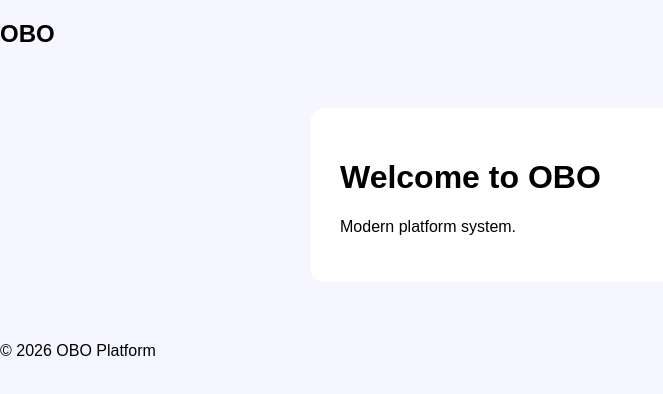
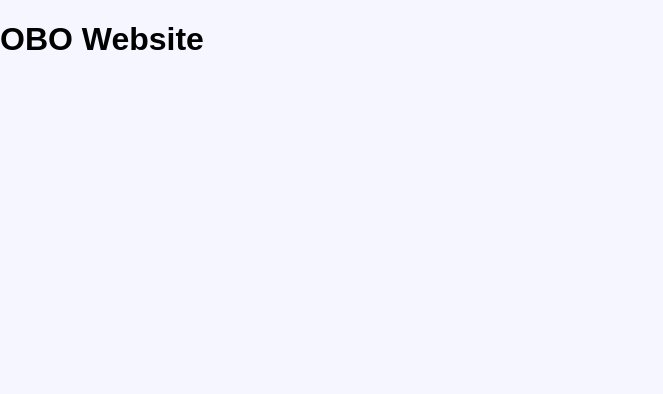
Before and after one commit to more2024y-dotcom/OBO-Website, a React (Vite) app: page / in a window 1280 px wide. Shown: the top 394 px of the page, without its empty margins (0-663 px from the left). Built offline with nearby package versions, Linux system fonts and the light colour scheme.

Commit message:
Update App.jsx

```diff
--- a/src/App.jsx
+++ b/src/App.jsx
@@ -1,28 +1,7 @@
-import { Routes, Route } from "react-router-dom";
-
-import Home from "./pages/Home.jsx";
-import Login from "./pages/Login.jsx";
-import Register from "./pages/Register.jsx";
-import Dashboard from "./pages/Dashboard.jsx";
-
-import Navbar from "./components/Navbar.jsx";
-import Footer from "./components/Footer.jsx";
-
-function App() {
+export default function App() {
   return (
-    <>
-      <Navbar />
-
-      <Routes>
-        <Route path="/" element={<Home />} />
-        <Route path="/login" element={<Login />} />
-        <Route path="/register" element={<Register />} />
-        <Route path="/dashboard" element={<Dashboard />} />
-      </Routes>
-
-      <Footer />
-    </>
+    <div>
+      <h1>OBO Website</h1>
+    </div>
   );
 }
-
-export default App;
```
